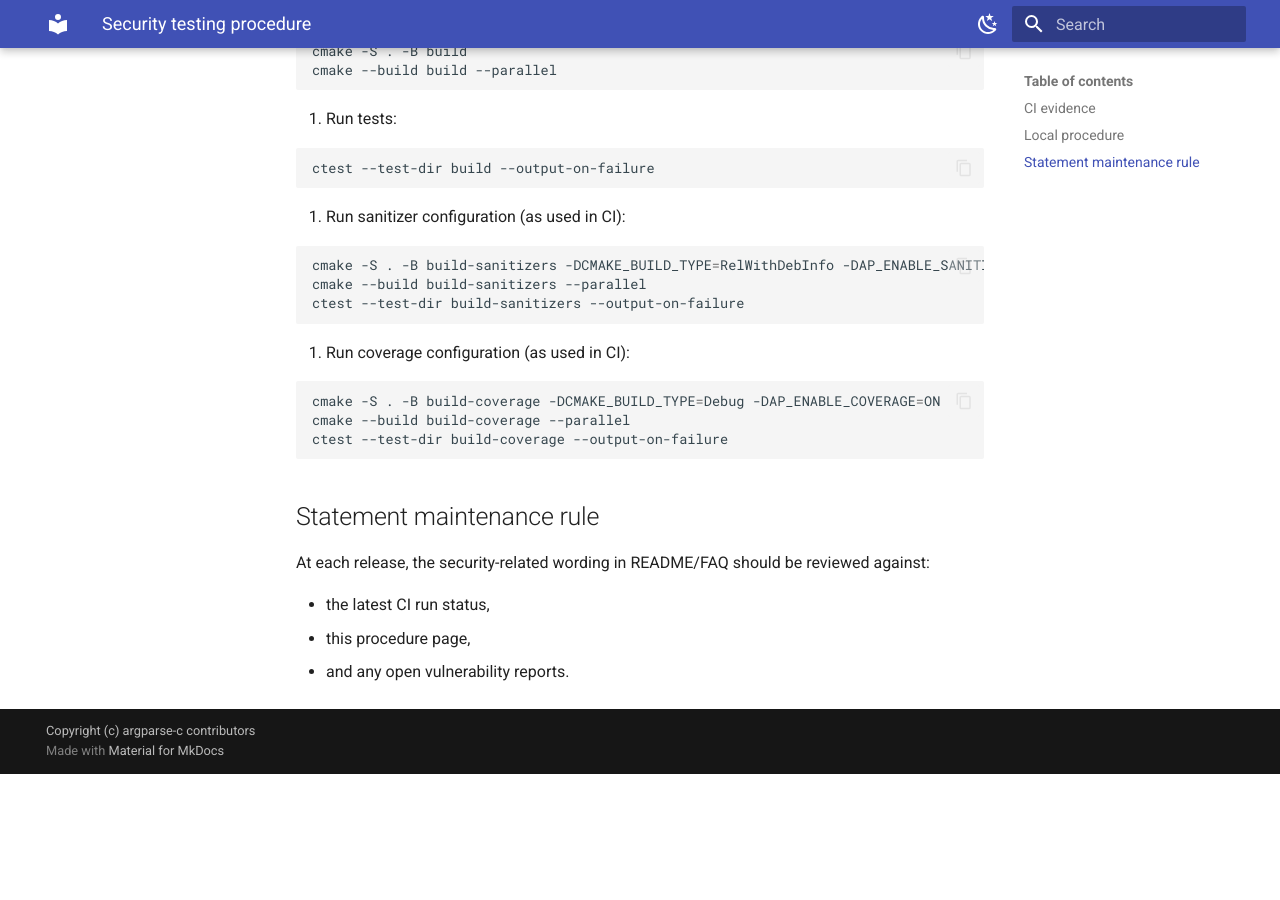
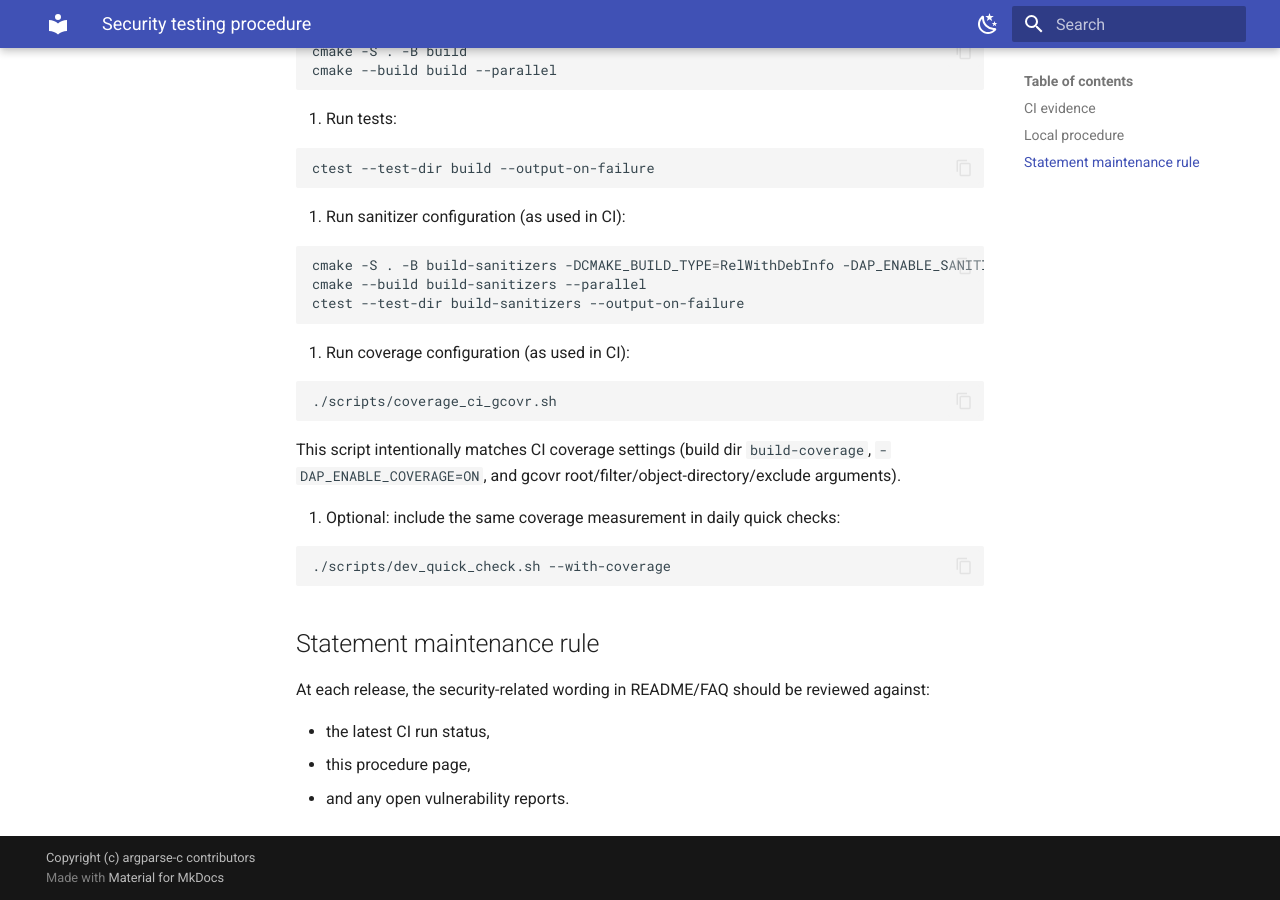
Before and after one commit to YoshihideShirai/argparse-c, an MkDocs documentation site: the page built from docs/en/security-testing.md, in a window 1280 px wide and 900 px high, scrolled down 615 px. Built offline with MkDocs 1.6.1 and Material for MkDocs 9.7.7, drawn with Linux system fonts in a browser that asks for light colours; before the commit the page ends 1389 px from its top, so only the background shows below that.

Commit message:
Add CI-compatible coverage helper script

````diff
--- a/docs/en/security-testing.md
+++ b/docs/en/security-testing.md
@@ -34,9 +34,15 @@ This page summarizes the reproducible security-focused checks used for `argparse
 4. Run coverage configuration (as used in CI):
 
    ```bash
-   cmake -S . -B build-coverage -DCMAKE_BUILD_TYPE=Debug -DAP_ENABLE_COVERAGE=ON
-   cmake --build build-coverage --parallel
-   ctest --test-dir build-coverage --output-on-failure
+   ./scripts/coverage_ci_gcovr.sh
+   ```
+
+   This script intentionally matches CI coverage settings (build dir `build-coverage`, `-DAP_ENABLE_COVERAGE=ON`, and gcovr root/filter/object-directory/exclude arguments).
+
+5. Optional: include the same coverage measurement in daily quick checks:
+
+   ```bash
+   ./scripts/dev_quick_check.sh --with-coverage
    ```
 
 ## Statement maintenance rule
````
Also changed, not shown: 3 other files.
